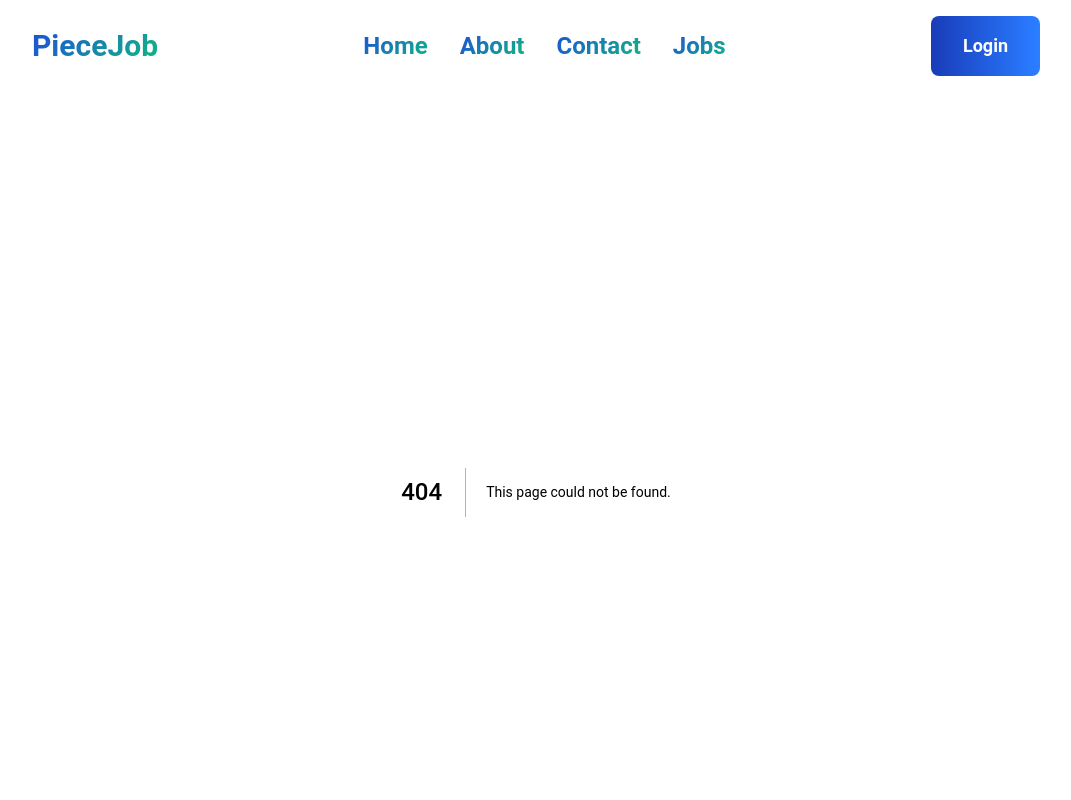
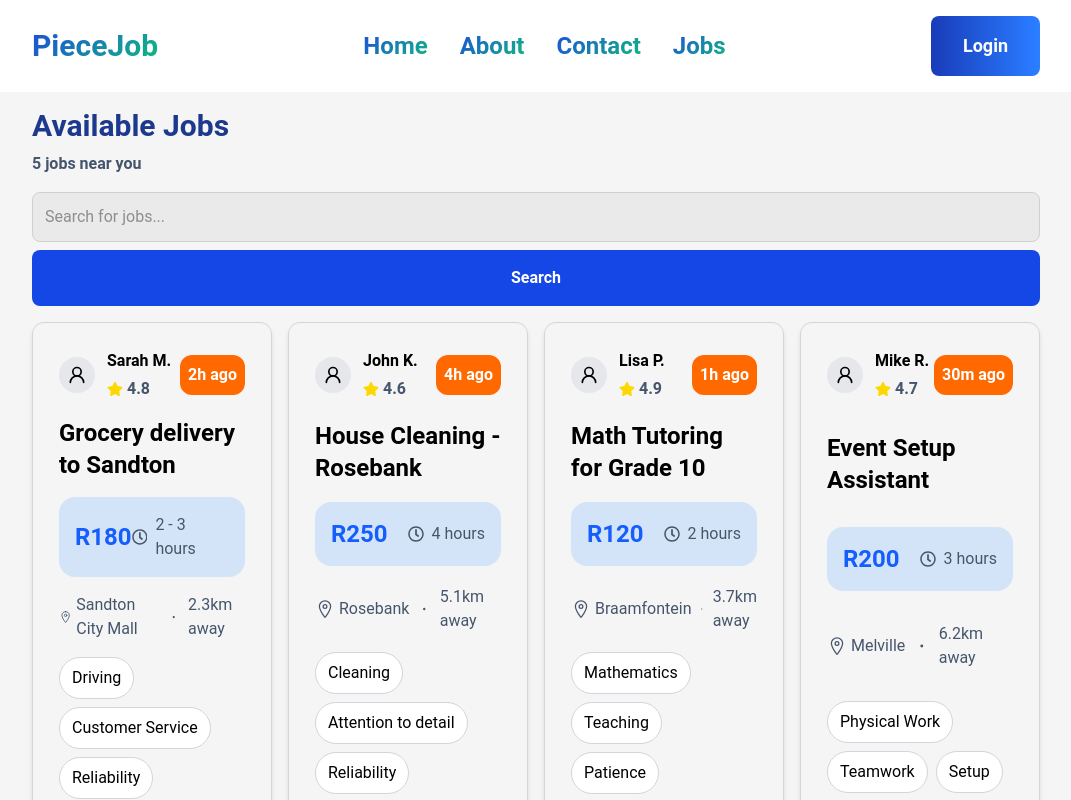
Before and after one commit to Kaydev-cmd/piece-job, a Next.js app in the folder frontend/: page /search in a window 1280 px wide. Before the commit this address had no page. Shown: the top 800 px of the page, without its empty margins (104-1175 px from the left). Built offline with nearby package versions, Linux system fonts and the light colour scheme.

Commit message:
feat: add SearchPage with query-based filtering for job listings

```diff
--- /dev/null
+++ b/frontend/pages/search.tsx
@@ -0,0 +1,78 @@
+import React, { useEffect, useState } from "react";
+import { useRouter } from "next/router";
+import { JOB_FEED_DATA } from "@/constants";
+import JobFeedCard from "@/components/common/JobFeedCard";
+import SearchBar from "@/components/common/SearchBar";
+
+const SearchPage = () => {
+  const router = useRouter();
+  const { query: queryParam } = router.query;
+  const [query, setQuery] = useState("");
+
+  useEffect(() => {
+    if (typeof queryParam === "string") {
+      setQuery(queryParam);
+    }
+  }, [queryParam]);
+
+  const filteredJobs = JOB_FEED_DATA.filter((job) => {
+    const lowerQuery = query.toLowerCase();
+
+    // Searching for jobTitle
+    const matchesTitle = job.jobTitle.toLowerCase().includes(lowerQuery);
+
+    // Searching for location
+    const matchesLocation = job.location.toLowerCase().includes(lowerQuery);
+
+    // Searching for skills
+    const matchesSkills = job.skills.some((skill) =>
+      skill.toLowerCase().includes(lowerQuery)
+    );
+
+    return matchesTitle || matchesLocation || matchesSkills;
+  });
+
+  console.log(filteredJobs);
+
+  return (
+    <section className="container" style={{ paddingTop: "0" }}>
+      <div
+        className="flex flex-col gap-2"
+        style={{ marginBottom: "16px", marginTop: "16px" }}
+      >
+        <h1 className="text-blue-900 font-bold text-3xl">Available Jobs</h1>
+        <p className="text-slate-600 font-semibold">5 jobs near you</p>
+      </div>
+      <SearchBar />
+
+      <div
+        className="grid grid-cols-1 md:grid-cols-2 lg:grid-cols-3 xl:grid-cols-4 gap-4"
+        style={{ marginTop: "16px" }}
+      >
+        {filteredJobs.length > 0 ? (
+          filteredJobs.map((job) => (
+            <JobFeedCard
+              key={job.id}
+              id={job.id}
+              image={job.image}
+              userName={job.userName}
+              timePosted={job.timePosted}
+              rating={job.rating}
+              jobTitle={job.jobTitle}
+              price={job.price}
+              duration={job.duration}
+              location={job.location}
+              distance={job.distance}
+              skills={job.skills}
+              description={job.description}
+            />
+          ))
+        ) : (
+          <p>No jobs found.</p>
+        )}
+      </div>
+    </section>
+  );
+};
+
+export default SearchPage;
```
